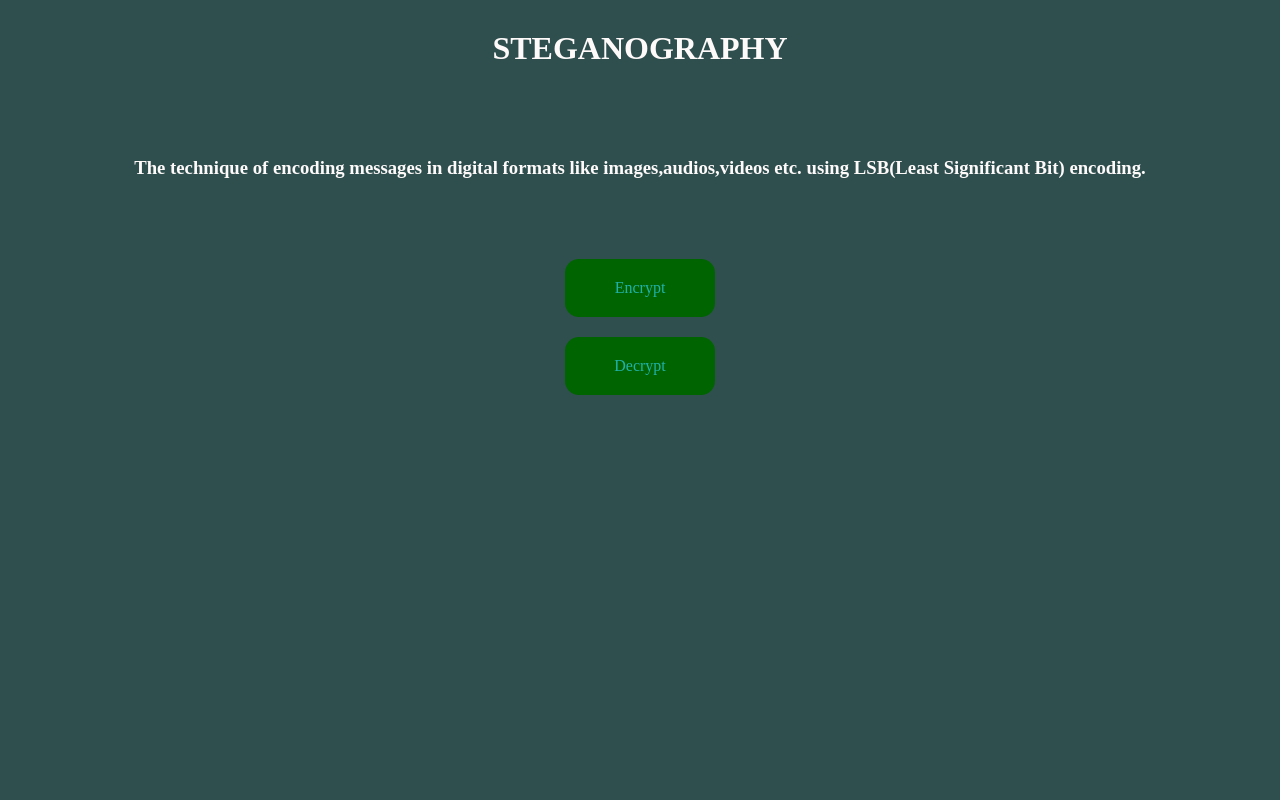
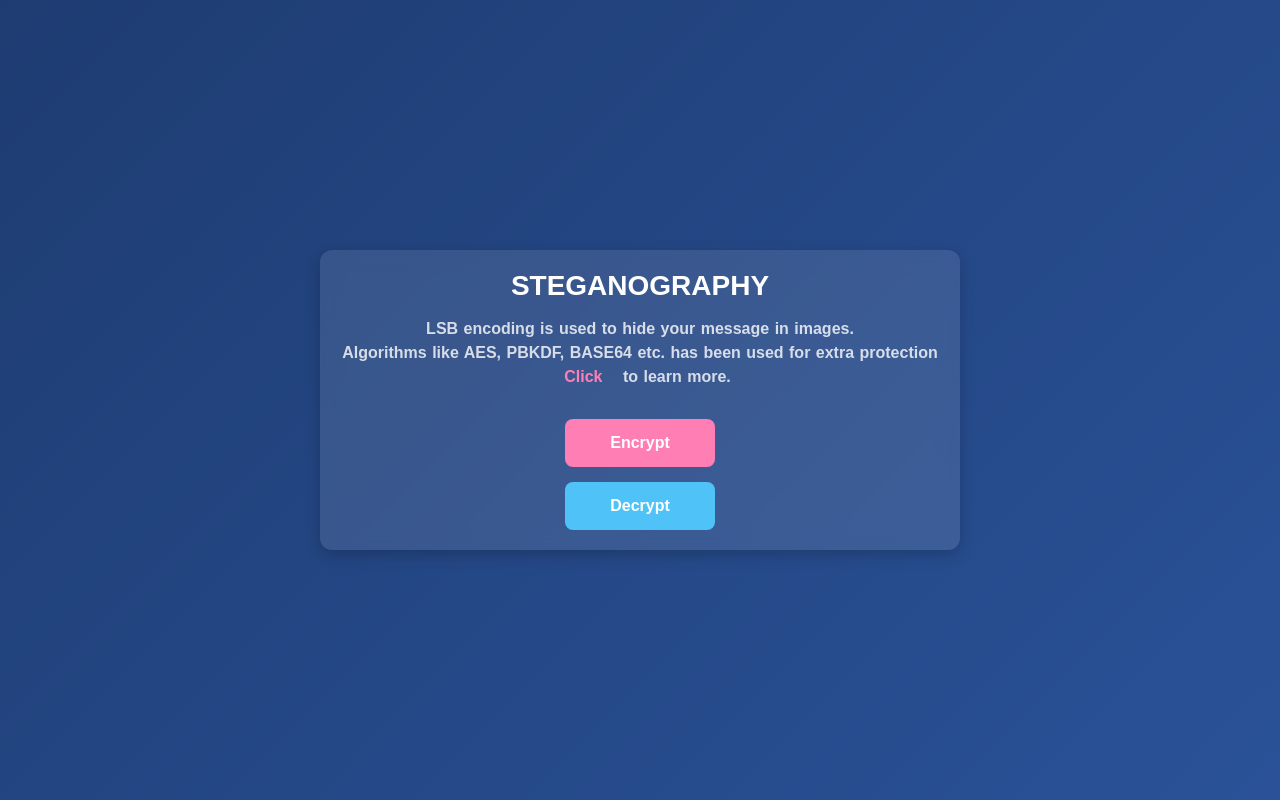
Before and after one commit to codetitan69/Image-Steganography, a Flask app: page / in a window 1280 px wide. Run offline with Flask 3, Linux system fonts and the light colour scheme.

Commit message:
added new templates and updated ui

```diff
--- a/app.py
+++ b/app.py
@@ -78,9 +78,12 @@ def encode_image():
 
         return send_file(img_io, mimetype='image/png', as_attachment=True, download_name="image.png")
 
-@app.route('/decrypt')
+@app.route('/decrypt',methods=['GET','POST'])
 def decode_image():
-    return ""
+    if request.method == 'GET':
+        return render_template('decode_image.html')
+    elif request.method == 'POST':
+        return render_template('download.html')
 
 
 def encrypt(message: str, password: str) -> tuple:
--- a/templates/index.html
+++ b/templates/index.html
@@ -2,73 +2,95 @@
 
 {% block styles %}
 <style>
-        *,*::after,*::before{
-            padding: 0;
-            margin: 0;
-            box-sizing: border-box;
+    body {
+        display: flex;
+        justify-content: center;
+        align-items: center;
+        height: 100vh;
+        background: linear-gradient(135deg, #1e3c72, #2a5298);
+        font-family: Arial, sans-serif;
+        color: white;
     }
 
-        body{
-            height: 100vh;
-            background-color: darkslategrey;
+    .container {
+        display: flex;
+        flex-direction: column;
+        align-items: center;
+        text-align: center;
+        padding: 20px;
+        background: rgba(255, 255, 255, 0.1);
+        backdrop-filter: blur(10px);
+        border-radius: 12px;
+        box-shadow: 0px 5px 15px rgba(0, 0, 0, 0.2);
+        width: 50%;
     }
 
-        .container{
-            height: 100%;
-
-            display: flex;
-            justify-content: flex-start;
-            align-items: center;
-            flex-direction: column;
+    h1 {
+        font-size: 28px;
+        font-weight: bold;
+        margin-bottom: 15px;
     }
 
-        a{
-            display: inline-block;
-            width: 100%;
-            background-color: darkgreen;
-            max-width: 150px;
-            text-align: center;
-
-            padding: 20px;
-            border-radius: 14px;
-
-            color: lightseagreen;
-            text-decoration: none;
-
-            cursor: pointer;
+    h3 {
+        font-size: 16px;
+        margin-bottom: 30px;
+        color: rgba(255, 255, 255, 0.8);
+        line-height: 1.5;
+        word-spacing: 1px;
     }
 
-        a:active{
-            color: lightseagreen;
+    h3 a {
+        color: #ff7eb3;
         text-decoration: none;
+        font-weight: bold;
+        transition: 0.3s;
+        display: inline;
     }
 
-        a:visited{
-            color: lightseagreen;
-            text-decoration: none;
+    h3 a:hover {
+        color: #ff4f91;
+        text-decoration: underline;
     }
 
-        h1,h3{
+    a {
+        display: inline-block;
+        width: 150px;
+        padding: 15px;
+        border-radius: 8px;
         text-align: center;
-            color: snow;
+        font-size: 16px;
+        font-weight: bold;
+        text-decoration: none;
+        transition: 0.3s;
     }
 
-        h1{
-            margin: 30px;
-        }
-        h3{
-            margin: 60px 60px 80px 60px;
+    .encrypt {
+        background: #ff7eb3;
+        color: white;
+        margin-bottom: 15px;
     }
 
-        .encrypt{margin-bottom: 20px}
+    .decrypt {
+        background: #4fc3f7;
+        color: white;
+    }
 
+    .encrypt:hover {
+        background: #ff4f91;
+    }
+
+    .decrypt:hover {
+        background: #1e88e5;
+    }
 </style>
 {% endblock %}
+
+
 
 {% block content %}
 	<div class="container">
         <h1>STEGANOGRAPHY</h1>
-        <h3>The technique of encoding messages in digital formats like images,audios,videos etc. using LSB(Least Significant Bit) encoding.</h3>
+        <h3>LSB encoding is used to hide your message in images.<br> Algorithms like AES, PBKDF, BASE64 etc. has been used for extra protection <a href="#">Click</a> to learn more.</h3>
         <a class="encrypt" href="{{ url_for('encode_image') }}">Encrypt</a>
         <a class="decrypt" href="{{ url_for('decode_image') }}">Decrypt</a>
     </div>
```
Also changed, not shown: templates/decode_image.html (added, +94 -0 lines), templates/download.html (added, +73 -0 lines), templates/encode_image.html (+56 -32 lines). Lines whose indentation alone changed are shown as unchanged.
